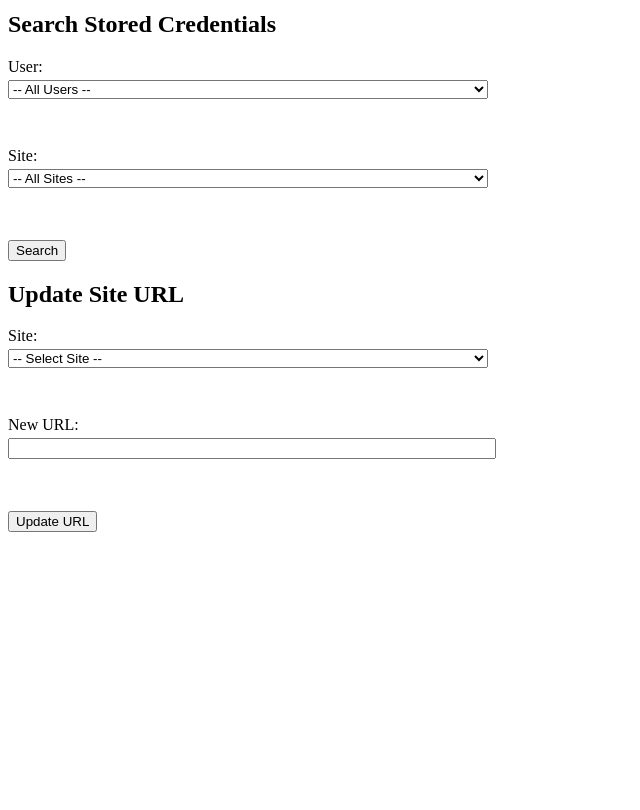
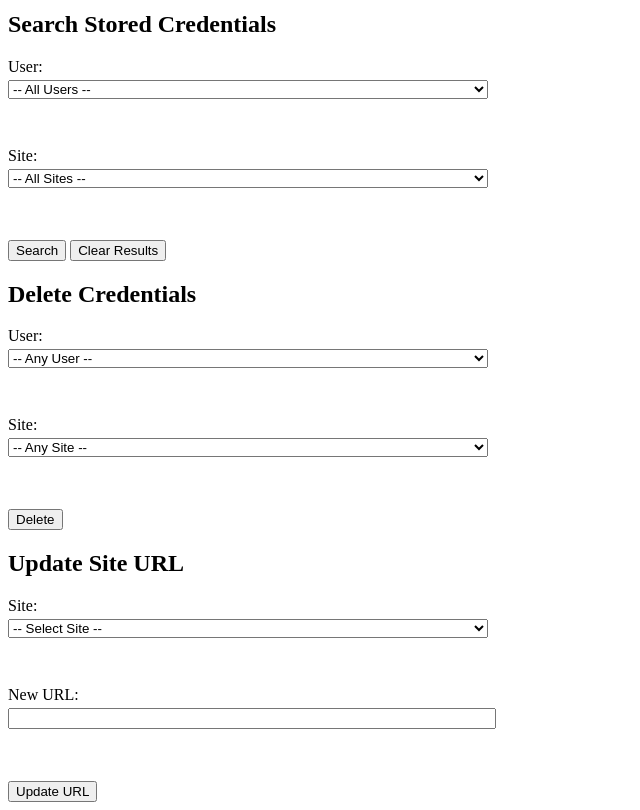
Before and after one commit to AlbertV1810/assignment-3--principles-of-databases--cs-365--fall-2025, a PHP site: page / in a window 1280 px wide. Shown: the part 566-1376 px from the top of the page, without its empty margins (0-640 px from the left). Before the commit the page ends 1098 px from the top, so only its background shows below. Run offline with PHP 8.4, Linux system fonts and the light colour scheme; data comes from the database, SQL or seed files in the repository.

Commit message:
php delete/clear test implement

```diff
--- a/index.php
+++ b/index.php
@@ -33,16 +33,40 @@ if ($_SERVER['REQUEST_METHOD'] === 'POST' && isset($_POST['action']) && $_POST['
     $message = "Site URL updated successfully!";
 }
 
+// Handle delete action
+if ($_SERVER['REQUEST_METHOD'] === 'POST' && isset($_POST['action']) && $_POST['action'] === 'delete') {
+    $del_user = $_POST['delete_user_id'] ?? '';
+    $del_site = $_POST['delete_site_id'] ?? '';
+    $delParams = [];
+    $delSql = "DELETE FROM credentials WHERE 1";
+
+    if (!empty($del_user)) {
+        $delSql .= " AND user_id = :user_id";
+        $delParams[':user_id'] = $del_user;
+    }
+    if (!empty($del_site)) {
+        $delSql .= " AND site_id = :site_id";
+        $delParams[':site_id'] = $del_site;
+    }
+
+    if (empty($delParams)) {
+        $message = "Provide at least one pattern to delete.";
+    } else {
+        runQuery($delSql, $delParams);
+        $message = "Matching credentials deleted.";
+    }
+}
+
 $users = runQuery("SELECT user_id, username FROM users")->fetchAll(PDO::FETCH_ASSOC);
 $sites = runQuery("SELECT site_id, site_name FROM sites")->fetchAll(PDO::FETCH_ASSOC);
-?>
 
-<?php
-$searchResults = [];
+// Prepare search results HTML (empty by default)
+$searchTableHtml = '';
 
-if ($_SERVER['REQUEST_METHOD'] === 'POST' && isset($_POST['action']) && $_POST['action'] === 'search') {
-    $search_user_id = $_POST['search_user_id'];
-    $search_site_id = $_POST['search_site_id'];
+if ($_SERVER['REQUEST_METHOD'] === 'POST' && isset($_POST['action'])) {
+    if ($_POST['action'] === 'search') {
+        $search_user_id = $_POST['search_user_id'] ?? '';
+        $search_site_id = $_POST['search_site_id'] ?? '';
 
         $sql = "SELECT u.username AS user_name, s.site_name,
                        CAST(AES_DECRYPT(c.password, 'secret_key') AS CHAR) AS decrypted_password,
@@ -64,10 +88,15 @@ if ($_SERVER['REQUEST_METHOD'] === 'POST' && isset($_POST['action']) && $_POST['
             $params[':site_id'] = $search_site_id;
         }
 
-    $searchResults = runQuery($sql, $params)->fetchAll(PDO::FETCH_ASSOC);
+        $stmt = runQuery($sql, $params);
+        $searchTableHtml = wrapResultsInTable($stmt);
+    }
+
+    if ($_POST['action'] === 'clear') {
+        $searchTableHtml = '';
+    }
 }
 ?>
-
 <!DOCTYPE html>
 <html>
 <head>
@@ -112,8 +141,7 @@ if ($_SERVER['REQUEST_METHOD'] === 'POST' && isset($_POST['action']) && $_POST['
 
     <h2>Search Stored Credentials</h2>
     <form method="POST">
-        <input type="hidden" name="action" value="search">
-
+        <!-- use button values for action -->
         <label>User:</label>
         <select name="search_user_id">
             <option value="">-- All Users --</option>
@@ -130,30 +158,37 @@ if ($_SERVER['REQUEST_METHOD'] === 'POST' && isset($_POST['action']) && $_POST['
             <?php endforeach; ?>
         </select><br><br>
 
-        <button type="submit">Search</button>
+        <button type="submit" name="action" value="search">Search</button>
+        <button type="submit" name="action" value="clear">Clear Results</button>
     </form>
 
-    <?php if (!empty($searchResults)): ?>
+    <?php if ($searchTableHtml !== ''): ?>
         <h3>Search Results</h3>
-        <table border="1">
-            <tr>
-                <th>User</th>
-                <th>Site</th>
-                <th>Password</th>
-                <th>Comment</th>
-                <th>Created At</th>
-            </tr>
-            <?php foreach ($searchResults as $row): ?>
-                <tr>
-                    <td><?= htmlspecialchars($row['user_name']) ?></td>
-                    <td><?= htmlspecialchars($row['site_name']) ?></td>
-                    <td><?= htmlspecialchars($row['decrypted_password']) ?></td>
-                    <td><?= htmlspecialchars($row['comment']) ?></td>
-                    <td><?= htmlspecialchars($row['created_at']) ?></td>
-                </tr>
+        <?= $searchTableHtml ?>
+    <?php endif; ?>
+
+    <h2>Delete Credentials</h2>
+    <form method="POST">
+        <input type="hidden" name="action" value="delete">
+        <label>User:</label>
+        <select name="delete_user_id">
+            <option value="">-- Any User --</option>
+            <?php foreach ($users as $user): ?>
+                <option value="<?= $user['user_id'] ?>"><?= htmlspecialchars($user['username']) ?></option>
             <?php endforeach; ?>
-        </table>
-    <?php endif; ?>
+        </select><br><br>
+
+        <label>Site:</label>
+        <select name="delete_site_id">
+            <option value="">-- Any Site --</option>
+            <?php foreach ($sites as $site): ?>
+                <option value="<?= $site['site_id'] ?>"><?= htmlspecialchars($site['site_name']) ?></option>
+            <?php endforeach; ?>
+        </select><br><br>
+
+        <button type="submit">Delete</button>
+    </form>
+
     <h2>Update Site URL</h2>
     <form method="POST">
         <input type="hidden" name="action" value="update">
```
Lines whose indentation alone changed are shown as unchanged.
